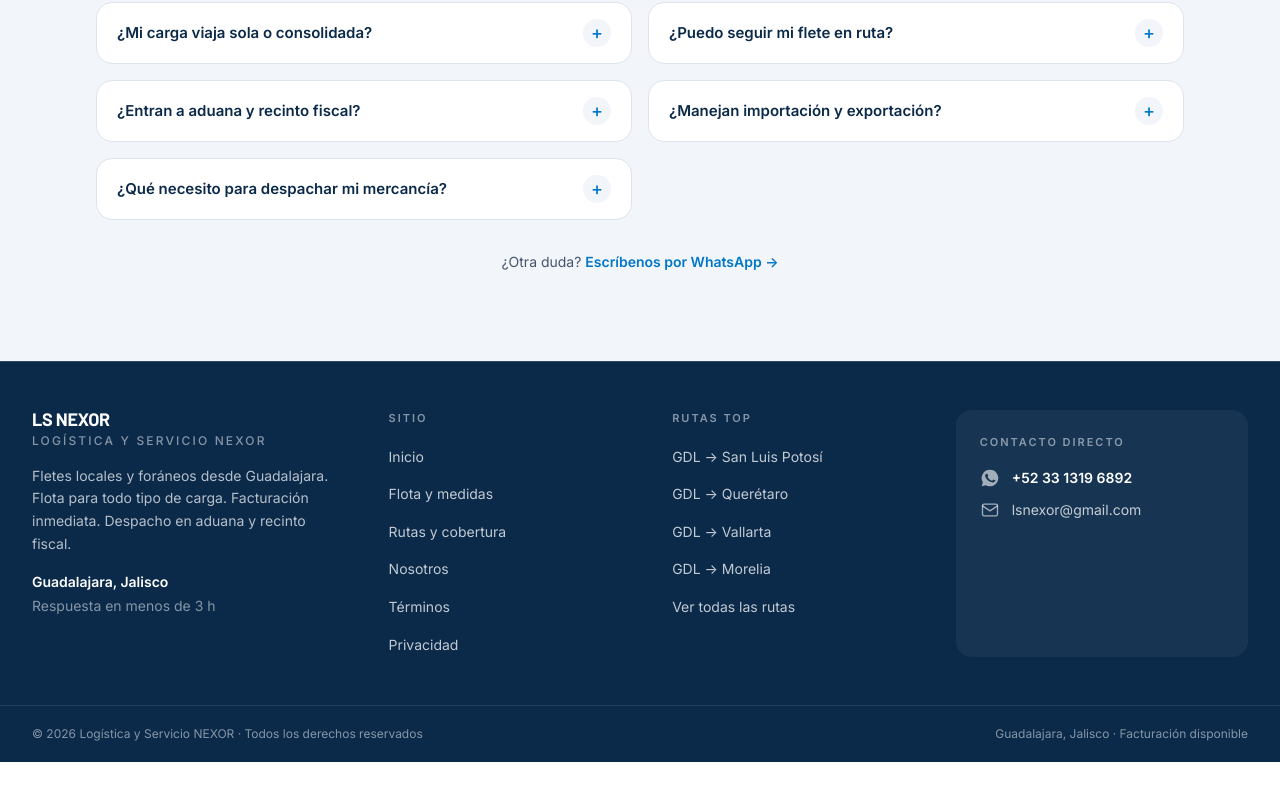
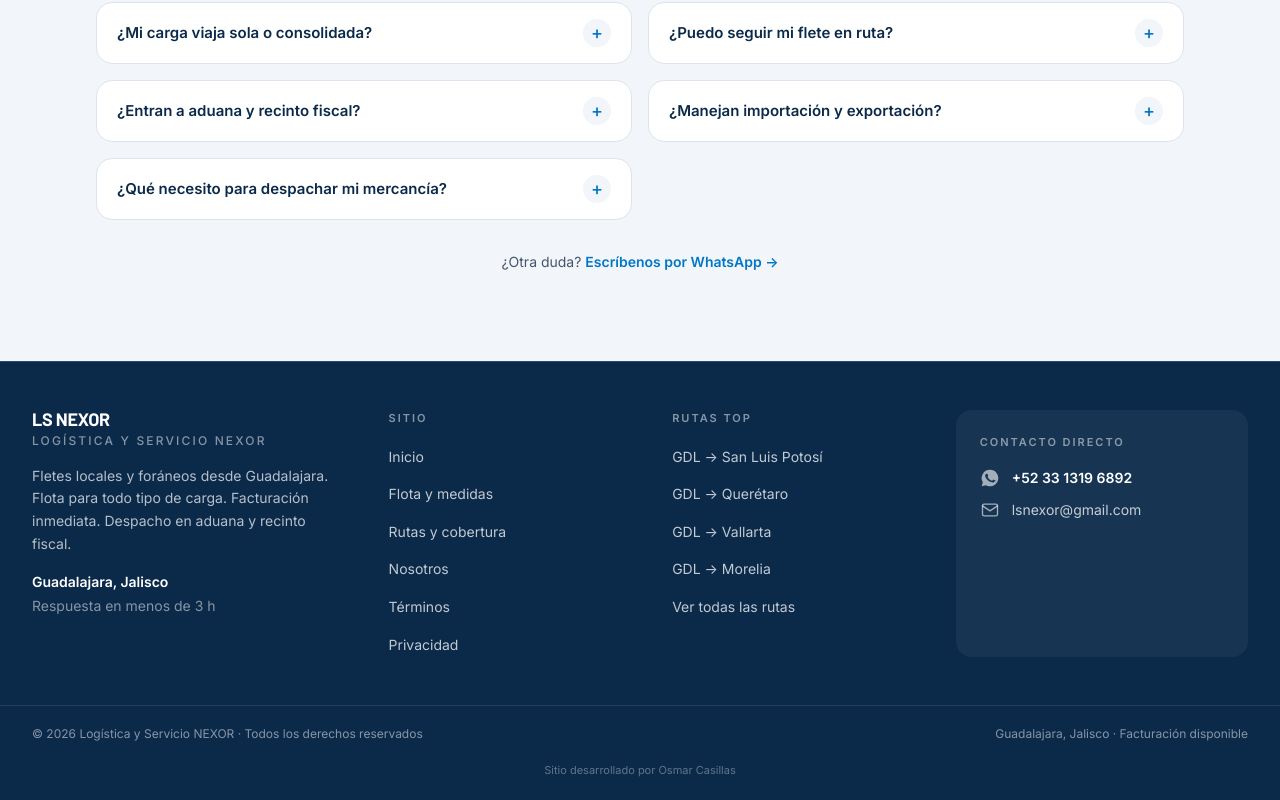
Before and after one commit to Osmar1728/Ls-Nexor, a React (Vite) app: page / in a window 1280 px wide. Shown: the part 4855-5655 px from the top of the page. Before the commit the page ends 5617 px from the top, so only its background shows below. Built offline with nearby package versions, Linux system fonts and the light colour scheme.

Commit message:
feat: credito de desarrollo en footer

```diff
--- a/src/components/Footer.tsx
+++ b/src/components/Footer.tsx
@@ -112,6 +112,9 @@ export function Footer() {
           <p>© {new Date().getFullYear()} {BUSINESS.fullName} · Todos los derechos reservados</p>
           <p>Guadalajara, Jalisco · Facturación disponible</p>
         </div>
+        <div className="mx-auto max-w-7xl px-6 pb-5 text-center text-[11px] text-white/35 sm:px-8">
+          <p>Sitio desarrollado por Osmar Casillas</p>
+        </div>
       </div>
     </footer>
   );
```
